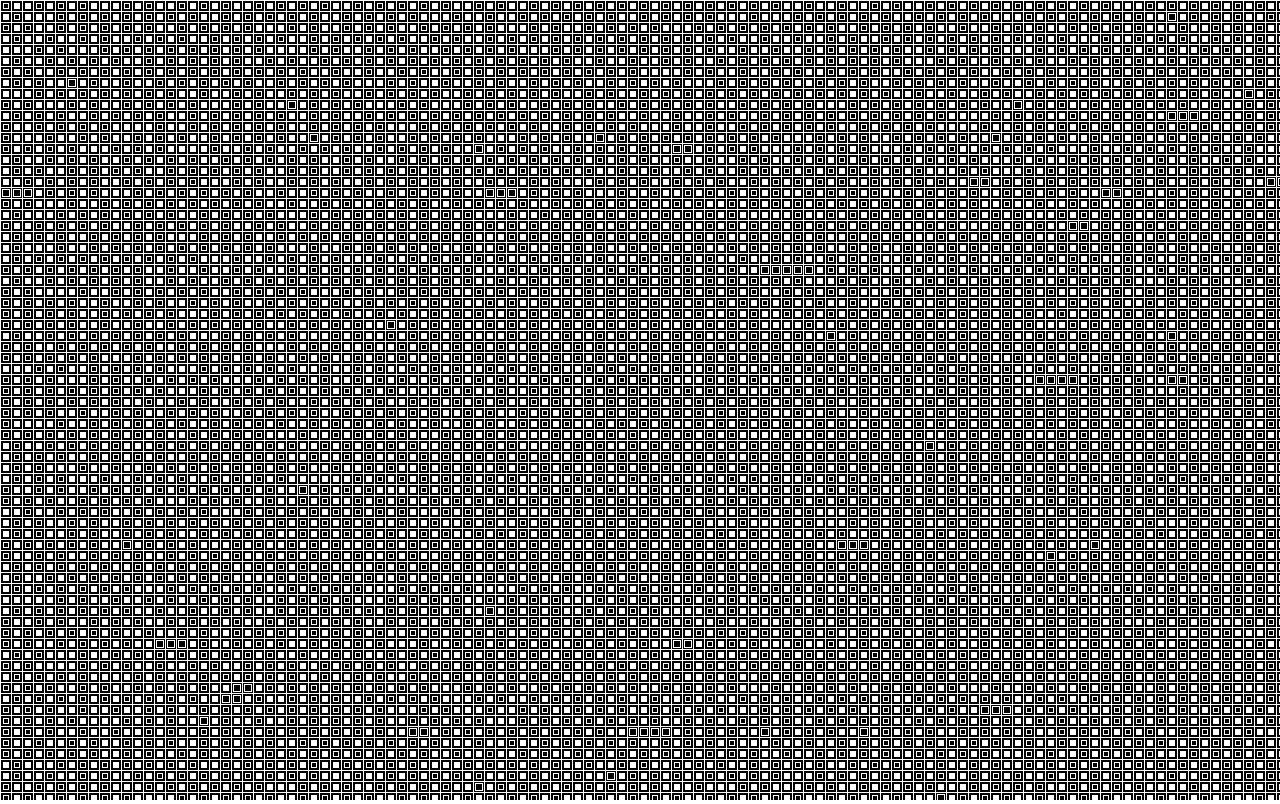
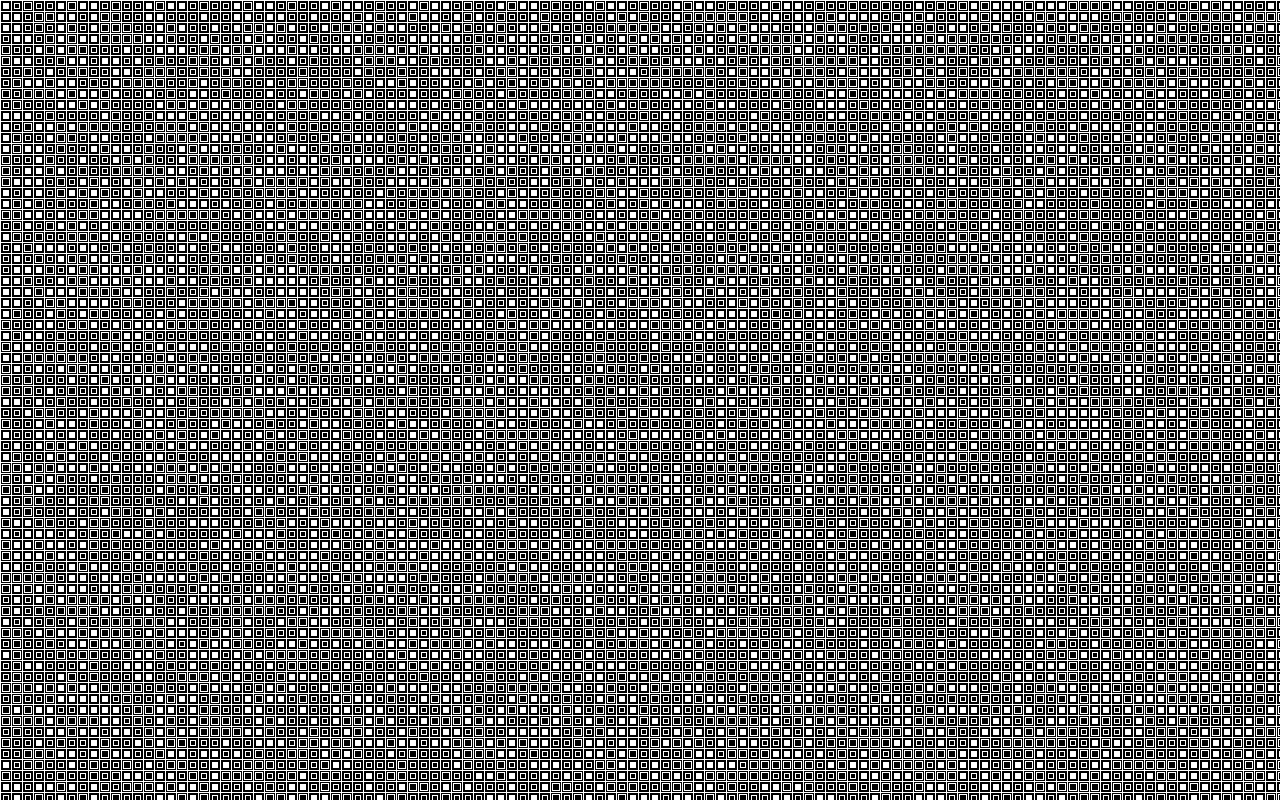
Before and after one commit to j-c/SandDollar-Mosiac, a plain HTML site: page index.html in a window 1280 px wide. Drawn offline with Linux system fonts and the light colour scheme.

Commit message:
Update index.html

```diff
--- a/index.html
+++ b/index.html
@@ -42,8 +42,8 @@
 			//_s.setGlyphGenerator(new SandDollarGlyphGenerator());
 			_s.setGlyphGenerator(new CGlyphGenerator());
 			//_s.setNumberGenerator(new SandDollarNumberGenerator());
-			//_s.setNumberGenerator(new FibonachiNumberGenerator());
-			_s.setNumberGenerator(new HailStoneGenerator());
+			_s.setNumberGenerator(new FibonachiNumberGenerator());
+			//_s.setNumberGenerator(new HailStoneGenerator());
 			//_s.setNumberGenerator(new SineGenerator());
 			_s.draw();
 
```
